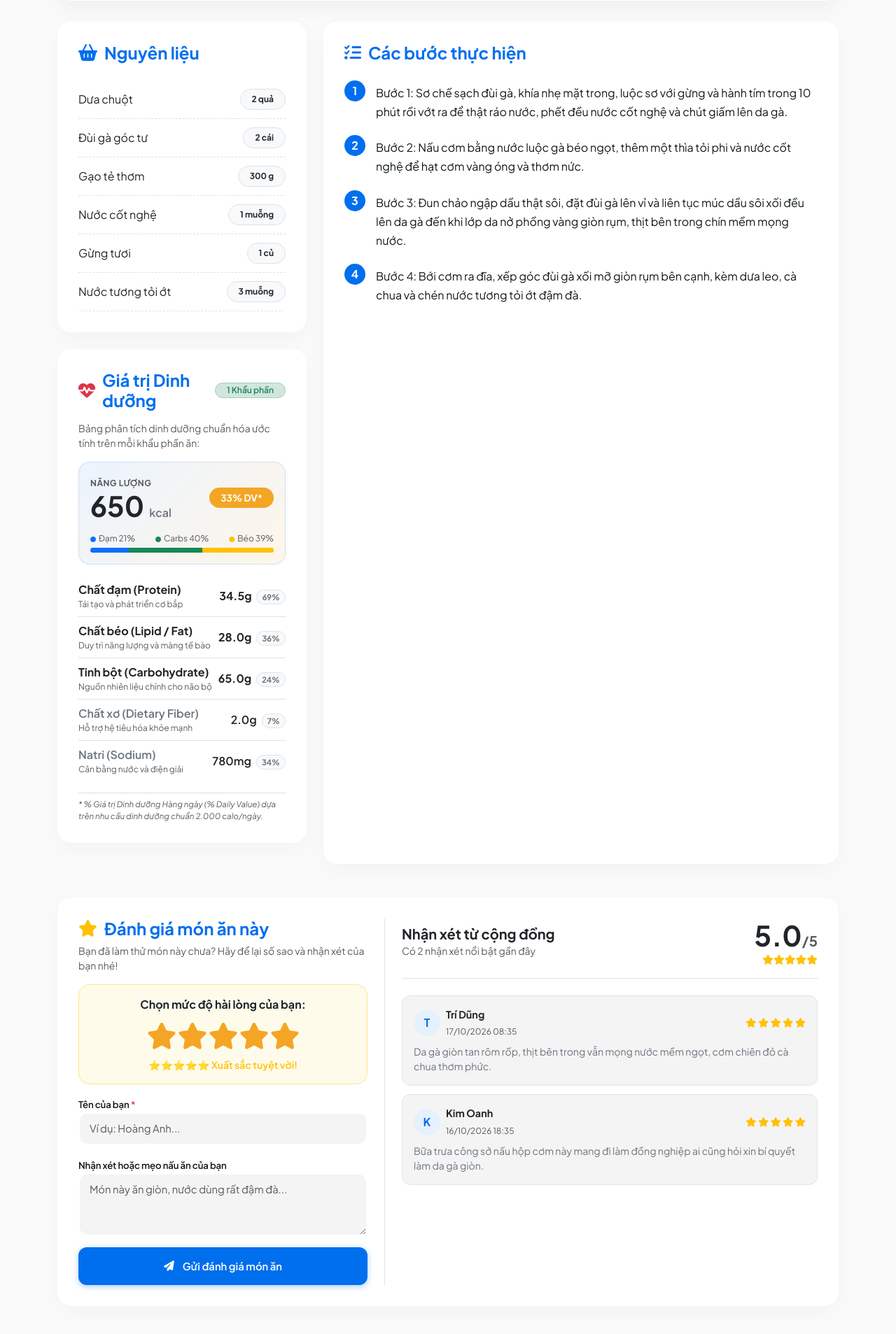
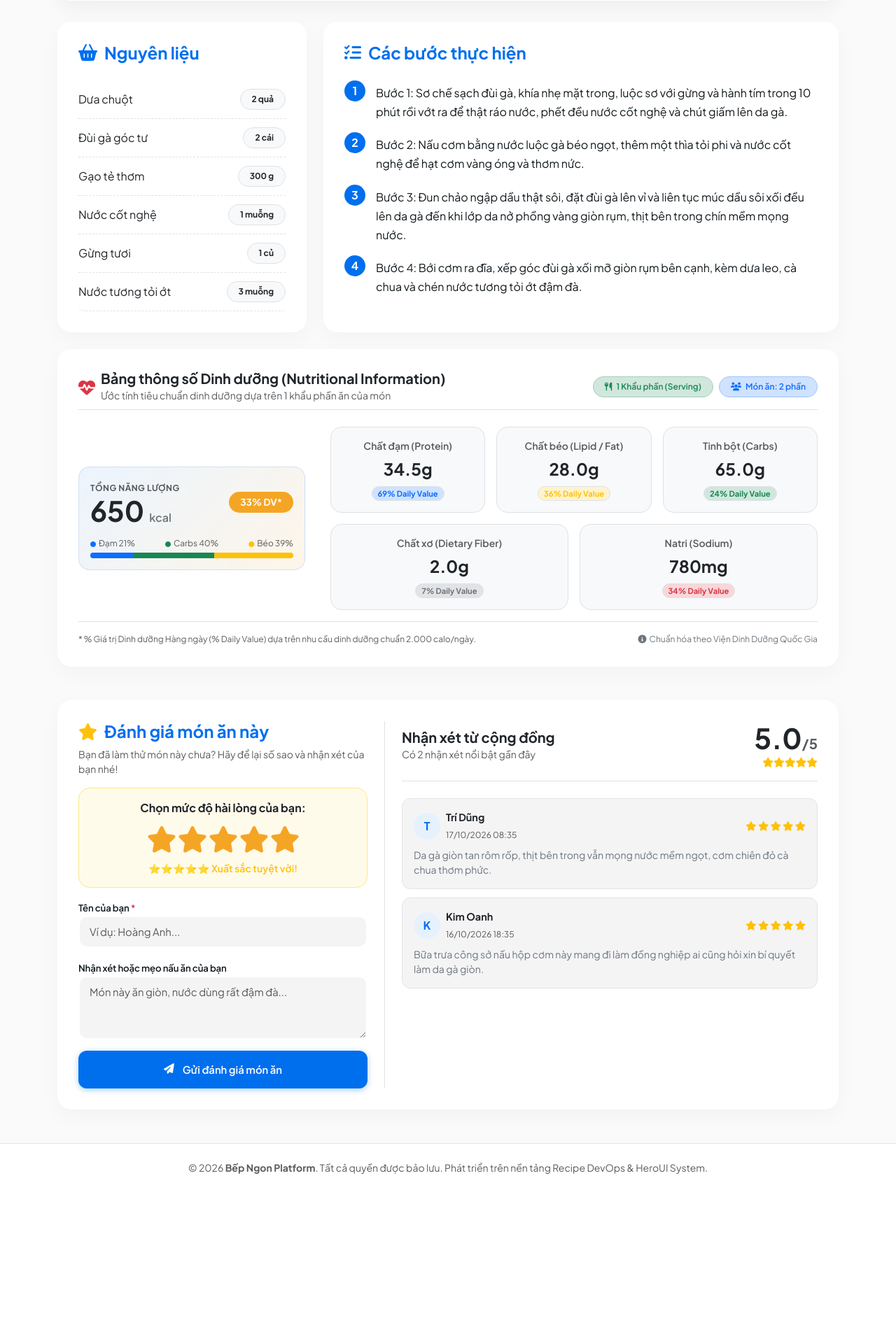
Before and after one commit to DTC245200715/recipe-devops-, a PHP site: page /recipe.php?id=20 in a window 1280 px wide. Shown: the part 583-2490 px from the top of the page at 70% size. After the commit the page ends 2261 px from the top, so only its background shows below. Run offline with PHP 8.4, Linux system fonts and the light colour scheme; data comes from the database, SQL or seed files in the repository.

Commit message:
fix(ui): bo khoang trang thua trong danh muc cac buoc thuc hien, sap xep bang dinh duong dang ngang lien mach

```diff
--- a/app/public/recipe.php
+++ b/app/public/recipe.php
@@ -180,10 +180,10 @@ if ($nutrition) {
             </div>
         </div>
 
-        <div class="row g-4 mb-5">
+        <!-- HÀNG 1: NGUYÊN LIỆU & CÁC BƯỚC THỰC HIỆN (KHÔNG KHOẢNG TRẮNG THỪA) -->
+        <div class="row g-4 mb-4">
             <div class="col-lg-4">
-                <!-- KHỐI NGUYÊN LIỆU -->
-                <div class="content-card mb-4">
+                <div class="content-card h-100 mb-0">
                     <h4 class="content-title"><i class="fa-solid fa-basket-shopping"></i> Nguyên liệu</h4>
                     <ul class="list-group ingredient-list">
                         <?php if(count($ingredients) > 0): ?>
@@ -200,27 +200,58 @@ if ($nutrition) {
                         <?php endif; ?>
                     </ul>
                 </div>
+            </div>
 
-                <!-- KHỐI BẢNG THÔNG SỐ DINH DƯỠNG (NUTRITIONAL INFORMATION) -->
-                <?php if($nutrition): ?>
-                <div class="content-card">
-                    <div class="d-flex justify-content-between align-items-center mb-3">
-                        <h4 class="content-title m-0">
-                            <i class="fa-solid fa-heart-pulse text-danger"></i> Giá trị Dinh dưỡng
-                        </h4>
-                        <span class="badge bg-success-subtle text-success border border-success-subtle rounded-pill px-3 py-1 fw-semibold" style="font-size: 0.75rem;">
-                            1 Khẩu phần
-                        </span>
+            <div class="col-lg-8">
+                <div class="content-card h-100 mb-0">
+                    <h4 class="content-title"><i class="fa-solid fa-list-check"></i> Các bước thực hiện</h4>
+                    <div class="instructions-wrapper mt-3">
+                        <?php
+                            $instructions = explode("\n", $recipe['instructions']);
+                            $stepNum = 1;
+                            foreach($instructions as $step) {
+                                if(trim($step) !== '') {
+                                    echo '<div class="instruction-step mb-3">';
+                                    echo '<div class="step-number">' . $stepNum . '</div>';
+                                    echo '<div class="step-text">' . nl2br(htmlspecialchars(trim($step))) . '</div>';
+                                    echo '</div>';
+                                    $stepNum++;
+                                }
+                            }
+                        ?>
                     </div>
-                    <p class="text-muted small mb-3">
-                        Bảng phân tích dinh dưỡng chuẩn hóa ước tính trên mỗi khẩu phần ăn:
-                    </p>
+                </div>
+            </div>
+        </div>
 
-                    <!-- Điểm nhấn Calo lớn chuẩn HeroUI -->
-                    <div class="p-3 rounded-4 mb-3" style="background: linear-gradient(135deg, rgba(0, 111, 238, 0.08) 0%, rgba(245, 165, 36, 0.1) 100%); border: 1px solid rgba(0, 111, 238, 0.15);">
+        <!-- HÀNG 2: BẢNG THÔNG SỐ DINH DƯỠNG (NUTRITIONAL INFORMATION) DẠNG NGANG CHUẨN HEROUI -->
+        <?php if($nutrition): ?>
+        <div class="content-card mb-5">
+            <div class="d-flex flex-wrap justify-content-between align-items-center mb-4 pb-2 border-bottom">
+                <div class="d-flex align-items-center gap-2">
+                    <span class="fs-4 text-danger"><i class="fa-solid fa-heart-pulse"></i></span>
+                    <div>
+                        <h4 class="fw-bold m-0 text-dark" style="font-size: 1.25rem;">Bảng thông số Dinh dưỡng (Nutritional Information)</h4>
+                        <small class="text-muted">Ước tính tiêu chuẩn dinh dưỡng dựa trên 1 khẩu phần ăn của món</small>
+                    </div>
+                </div>
+                <div class="d-flex align-items-center gap-2 mt-2 mt-sm-0">
+                    <span class="badge bg-success-subtle text-success border border-success-subtle rounded-pill px-3 py-2 fw-semibold">
+                        <i class="fa-solid fa-utensils me-1"></i> 1 Khẩu phần (Serving)
+                    </span>
+                    <span class="badge bg-primary-subtle text-primary border border-primary-subtle rounded-pill px-3 py-2 fw-semibold">
+                        <i class="fa-solid fa-users me-1"></i> Món ăn: <?= $recipe['servings'] ?> phần
+                    </span>
+                </div>
+            </div>
+
+            <div class="row g-4 align-items-center">
+                <!-- Cột trái: Năng lượng (Calories) + Macro Distribution Bar -->
+                <div class="col-lg-4 border-end-lg pe-lg-4">
+                    <div class="p-3 rounded-4" style="background: linear-gradient(135deg, rgba(0, 111, 238, 0.08) 0%, rgba(245, 165, 36, 0.1) 100%); border: 1px solid rgba(0, 111, 238, 0.15);">
                         <div class="d-flex justify-content-between align-items-center">
                             <div>
-                                <span class="text-uppercase text-muted fw-bold" style="font-size: 0.75rem; letter-spacing: 0.5px;">Năng lượng</span>
+                                <span class="text-uppercase text-muted fw-bold" style="font-size: 0.75rem; letter-spacing: 0.5px;">Tổng Năng Lượng</span>
                                 <div class="display-6 fw-bold text-dark m-0" style="line-height: 1.1;">
                                     <?= number_format($nutrition['calories']) ?> <span class="fs-6 fw-semibold text-secondary">kcal</span>
                                 </div>
@@ -239,102 +270,63 @@ if ($nutrition) {
                                 <span><i class="fa-solid fa-circle text-success me-1" style="font-size: 8px;"></i>Carbs <?= $macroCPct ?>%</span>
                                 <span><i class="fa-solid fa-circle text-warning me-1" style="font-size: 8px;"></i>Béo <?= $macroFPct ?>%</span>
                             </div>
-                            <div class="progress" style="height: 7px; border-radius: 999px; overflow: hidden; background: #e4e4e7;">
+                            <div class="progress" style="height: 8px; border-radius: 999px; overflow: hidden; background: #e4e4e7;">
                                 <div class="progress-bar bg-primary" role="progressbar" style="width: <?= $macroPPct ?>%" title="Protein <?= $macroPPct ?>%"></div>
                                 <div class="progress-bar bg-success" role="progressbar" style="width: <?= $macroCPct ?>%" title="Carbs <?= $macroCPct ?>%"></div>
                                 <div class="progress-bar bg-warning" role="progressbar" style="width: <?= $macroFPct ?>%" title="Fat <?= $macroFPct ?>%"></div>
                             </div>
                         </div>
                     </div>
+                </div>
 
-                    <!-- Bảng chi tiết từng thành phần dinh dưỡng -->
-                    <div class="nutrition-details-table">
-                        <div class="d-flex justify-content-between align-items-center py-2 border-bottom">
-                            <div>
-                                <span class="fw-bold text-dark">Chất đạm (Protein)</span>
-                                <small class="text-muted d-block" style="font-size: 0.75rem;">Tái tạo và phát triển cơ bắp</small>
-                            </div>
-                            <div class="text-end">
-                                <span class="fw-bold text-dark"><?= $nutrition['protein'] ?>g</span>
-                                <span class="badge bg-light text-secondary border rounded-pill ms-1" style="font-size: 0.7rem;"><?= $pctProtein ?>%</span>
+                <!-- Cột phải: 5 ô chỉ số Dinh dưỡng Grid chuẩn HeroUI -->
+                <div class="col-lg-8">
+                    <div class="row g-3">
+                        <div class="col-md-4 col-6">
+                            <div class="p-3 rounded-4 bg-light border text-center h-100 d-flex flex-column justify-content-between">
+                                <span class="text-muted small fw-semibold">Chất đạm (Protein)</span>
+                                <div class="fs-4 fw-bold text-dark my-1"><?= $nutrition['protein'] ?>g</div>
+                                <div><span class="badge bg-primary-subtle text-primary border rounded-pill px-2 py-1" style="font-size: 0.7rem;"><?= $pctProtein ?>% Daily Value</span></div>
                             </div>
                         </div>
-
-                        <div class="d-flex justify-content-between align-items-center py-2 border-bottom">
-                            <div>
-                                <span class="fw-bold text-dark">Chất béo (Lipid / Fat)</span>
-                                <small class="text-muted d-block" style="font-size: 0.75rem;">Duy trì năng lượng và màng tế bào</small>
-                            </div>
-                            <div class="text-end">
-                                <span class="fw-bold text-dark"><?= $nutrition['fat'] ?>g</span>
-                                <span class="badge bg-light text-secondary border rounded-pill ms-1" style="font-size: 0.7rem;"><?= $pctFat ?>%</span>
+                        <div class="col-md-4 col-6">
+                            <div class="p-3 rounded-4 bg-light border text-center h-100 d-flex flex-column justify-content-between">
+                                <span class="text-muted small fw-semibold">Chất béo (Lipid / Fat)</span>
+                                <div class="fs-4 fw-bold text-dark my-1"><?= $nutrition['fat'] ?>g</div>
+                                <div><span class="badge bg-warning-subtle text-warning border rounded-pill px-2 py-1" style="font-size: 0.7rem;"><?= $pctFat ?>% Daily Value</span></div>
                             </div>
                         </div>
-
-                        <div class="d-flex justify-content-between align-items-center py-2 border-bottom">
-                            <div>
-                                <span class="fw-bold text-dark">Tinh bột (Carbohydrate)</span>
-                                <small class="text-muted d-block" style="font-size: 0.75rem;">Nguồn nhiên liệu chính cho não bộ</small>
-                            </div>
-                            <div class="text-end">
-                                <span class="fw-bold text-dark"><?= $nutrition['carbs'] ?>g</span>
-                                <span class="badge bg-light text-secondary border rounded-pill ms-1" style="font-size: 0.7rem;"><?= $pctCarbs ?>%</span>
+                        <div class="col-md-4 col-6">
+                            <div class="p-3 rounded-4 bg-light border text-center h-100 d-flex flex-column justify-content-between">
+                                <span class="text-muted small fw-semibold">Tinh bột (Carbs)</span>
+                                <div class="fs-4 fw-bold text-dark my-1"><?= $nutrition['carbs'] ?>g</div>
+                                <div><span class="badge bg-success-subtle text-success border rounded-pill px-2 py-1" style="font-size: 0.7rem;"><?= $pctCarbs ?>% Daily Value</span></div>
                             </div>
                         </div>
-
-                        <div class="d-flex justify-content-between align-items-center py-2 border-bottom">
-                            <div>
-                                <span class="fw-semibold text-secondary">Chất xơ (Dietary Fiber)</span>
-                                <small class="text-muted d-block" style="font-size: 0.75rem;">Hỗ trợ hệ tiêu hóa khỏe mạnh</small>
-                            </div>
-                            <div class="text-end">
-                                <span class="fw-semibold text-dark"><?= $nutrition['fiber'] ?>g</span>
-                                <span class="badge bg-light text-secondary border rounded-pill ms-1" style="font-size: 0.7rem;"><?= $pctFiber ?>%</span>
+                        <div class="col-md-6 col-6">
+                            <div class="p-3 rounded-4 bg-light border text-center h-100 d-flex flex-column justify-content-between">
+                                <span class="text-muted small fw-semibold">Chất xơ (Dietary Fiber)</span>
+                                <div class="fs-4 fw-bold text-dark my-1"><?= $nutrition['fiber'] ?>g</div>
+                                <div><span class="badge bg-secondary-subtle text-secondary border rounded-pill px-2 py-1" style="font-size: 0.7rem;"><?= $pctFiber ?>% Daily Value</span></div>
                             </div>
                         </div>
-
-                        <div class="d-flex justify-content-between align-items-center py-2">
-                            <div>
-                                <span class="fw-semibold text-secondary">Natri (Sodium)</span>
-                                <small class="text-muted d-block" style="font-size: 0.75rem;">Cân bằng nước và điện giải</small>
-                            </div>
-                            <div class="text-end">
-                                <span class="fw-semibold text-dark"><?= $nutrition['sodium'] ?>mg</span>
-                                <span class="badge bg-light text-secondary border rounded-pill ms-1" style="font-size: 0.7rem;"><?= $pctSodium ?>%</span>
+                        <div class="col-md-6 col-12">
+                            <div class="p-3 rounded-4 bg-light border text-center h-100 d-flex flex-column justify-content-between">
+                                <span class="text-muted small fw-semibold">Natri (Sodium)</span>
+                                <div class="fs-4 fw-bold text-dark my-1"><?= $nutrition['sodium'] ?>mg</div>
+                                <div><span class="badge bg-danger-subtle text-danger border rounded-pill px-2 py-1" style="font-size: 0.7rem;"><?= $pctSodium ?>% Daily Value</span></div>
                             </div>
                         </div>
                     </div>
-
-                    <div class="mt-3 pt-2 border-top">
-                        <small class="text-muted fst-italic d-block" style="font-size: 0.72rem; line-height: 1.4;">
-                            * % Giá trị Dinh dưỡng Hàng ngày (% Daily Value) dựa trên nhu cầu dinh dưỡng chuẩn 2.000 calo/ngày.
-                        </small>
-                    </div>
                 </div>
-                <?php endif; ?>
             </div>
 
-            <div class="col-lg-8">
-                <div class="content-card h-100">
-                    <h4 class="content-title"><i class="fa-solid fa-list-check"></i> Các bước thực hiện</h4>
-                    <div class="instructions-wrapper mt-4">
-                        <?php
-                            $instructions = explode("\n", $recipe['instructions']);
-                            $stepNum = 1;
-                            foreach($instructions as $step) {
-                                if(trim($step) !== '') {
-                                    echo '<div class="instruction-step">';
-                                    echo '<div class="step-number">' . $stepNum . '</div>';
-                                    echo '<div class="step-text">' . nl2br(htmlspecialchars(trim($step))) . '</div>';
-                                    echo '</div>';
-                                    $stepNum++;
-                                }
-                            }
-                        ?>
-                    </div>
-                </div>
+            <div class="mt-3 pt-3 border-top d-flex flex-wrap justify-content-between align-items-center text-muted" style="font-size: 0.75rem;">
+                <span>* % Giá trị Dinh dưỡng Hàng ngày (% Daily Value) dựa trên nhu cầu dinh dưỡng chuẩn 2.000 calo/ngày.</span>
+                <span class="text-secondary"><i class="fa-solid fa-circle-info me-1"></i>Chuẩn hóa theo Viện Dinh Dưỡng Quốc Gia</span>
             </div>
         </div>
+        <?php endif; ?>
 
         <!-- PHẦN ĐÁNH GIÁ SAO VÀ BÌNH LUẬN DÀNH CHO NGƯỜI DÙNG -->
         <div id="reviewsSection" class="content-card mb-5">
```
